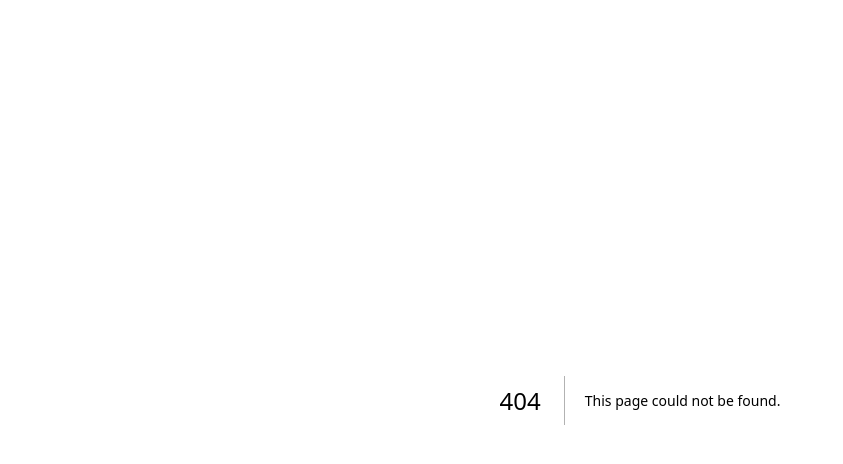
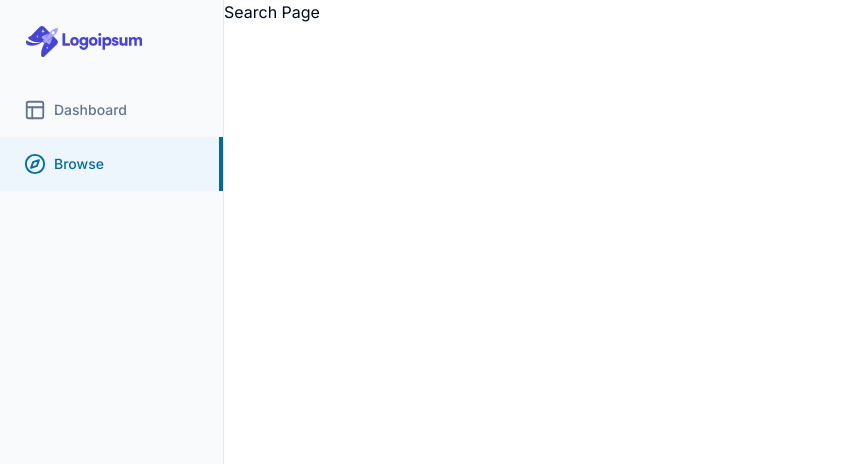
Before and after one commit to petercreams/tutor-app, a Next.js app: page /search in a window 1280 px wide. Before the commit this address had no page. Shown: the top 464 px of the page, without its empty margins (0-843 px from the left). Built offline with nearby package versions, Linux system fonts and the light colour scheme.

Commit message:
feat: init sidebar

```diff
--- /dev/null
+++ b/app/(dashboard)/(routes)/search/page.tsx
@@ -0,0 +1,5 @@
+import React from 'react';
+
+export default function Page() {
+  return <div>Search Page</div>;
+}
--- /dev/null
+++ b/app/(dashboard)/layout.tsx
@@ -0,0 +1,14 @@
+import Sidebar from '@/components/Sidebar';
+
+const DashboardLayout = ({ children }: { children: React.ReactNode }) => {
+  return (
+    <div className="bg-white h-full">
+      <div className="hidden md:flex h-full w-56 flex-col fixed inset-y-0">
+        <Sidebar />
+      </div>
+      <main className="md:pl-56 h-full">{children}</main>
+    </div>
+  );
+};
+
+export default DashboardLayout;
--- /dev/null
+++ b/components/Logo.tsx
@@ -0,0 +1,7 @@
+import Image from 'next/image';
+
+const Logo = () => {
+  return <Image width={120} height={120} alt="logo" src="/logo.svg" />;
+};
+
+export default Logo;
--- /dev/null
+++ b/components/Sidebar.tsx
@@ -0,0 +1,17 @@
+import Logo from './Logo';
+import SidebarRoutes from './SidebarRoutes';
+
+const Sidebar = () => {
+  return (
+    <div className="h-full bg-gray-50 border-r flex flex-col overflow-y-auto shadow-sm">
+      <div className="p-6">
+        <Logo />
+      </div>
+      <div className="flex flex-col w-full">
+        <SidebarRoutes />
+      </div>
+    </div>
+  );
+};
+
+export default Sidebar;
--- /dev/null
+++ b/components/SidebarItem.tsx
@@ -0,0 +1,53 @@
+'use client';
+
+import { LucideIcon } from 'lucide-react';
+import React from 'react';
+import { usePathname, useRouter } from 'next/navigation';
+import { cn } from '@/lib/utils';
+import { Button } from './ui/button';
+
+type Props = {
+  icon: LucideIcon;
+  label: string;
+  href: string;
+};
+
+export default function SidebarItem({ icon: Icon, label, href }: Props) {
+  const pathname = usePathname();
+  const router = useRouter();
+
+  const isActive =
+    (pathname === '/' && href === '/') ||
+    pathname === href ||
+    pathname?.startsWith(`${href}/`);
+
+  const onClick = () => router.push(href);
+
+  return (
+    <button
+      onClick={onClick}
+      type="button"
+      className={cn(
+        'flex items-center gap-x-2 text-slate-500 text-sm font-[500] pl-6 transition-all hover:text-slate-600 hover:bg-slate-300/20',
+        {
+          'text-sky-700 bg-sky-200/20 hover:bg-sky-200/20 hover:text-sky-700':
+            isActive,
+        }
+      )}
+    >
+      <div className="flex items-center gap-x-2 py-4">
+        <Icon
+          size={22}
+          className={cn('text-slate-500', { 'text-sky-700': isActive })}
+        />
+        {label}
+      </div>
+      <div
+        className={cn(
+          'ml-auto opacity-0 border-2 border-sky-700 h-full transition-all',
+          { 'opacity-100': isActive }
+        )}
+      />
+    </button>
+  );
+}
--- /dev/null
+++ b/components/SidebarRoutes.tsx
@@ -0,0 +1,25 @@
+'use client';
+
+import React from 'react';
+import { Layout, Compass } from 'lucide-react';
+import SidebarItem from './SidebarItem';
+
+const guestRoutes = [
+  { icon: Layout, label: 'Dashboard', href: '/' },
+  { icon: Compass, label: 'Browse', href: '/search' },
+];
+
+export default function SidebarRoutes() {
+  return (
+    <div className="flex flex-col w-full">
+      {guestRoutes.map((route) => (
+        <SidebarItem
+          key={route.href}
+          icon={route.icon}
+          label={route.label}
+          href={route.href}
+        />
+      ))}
+    </div>
+  );
+}
```
Also changed, not shown: public/logo.svg (added).
